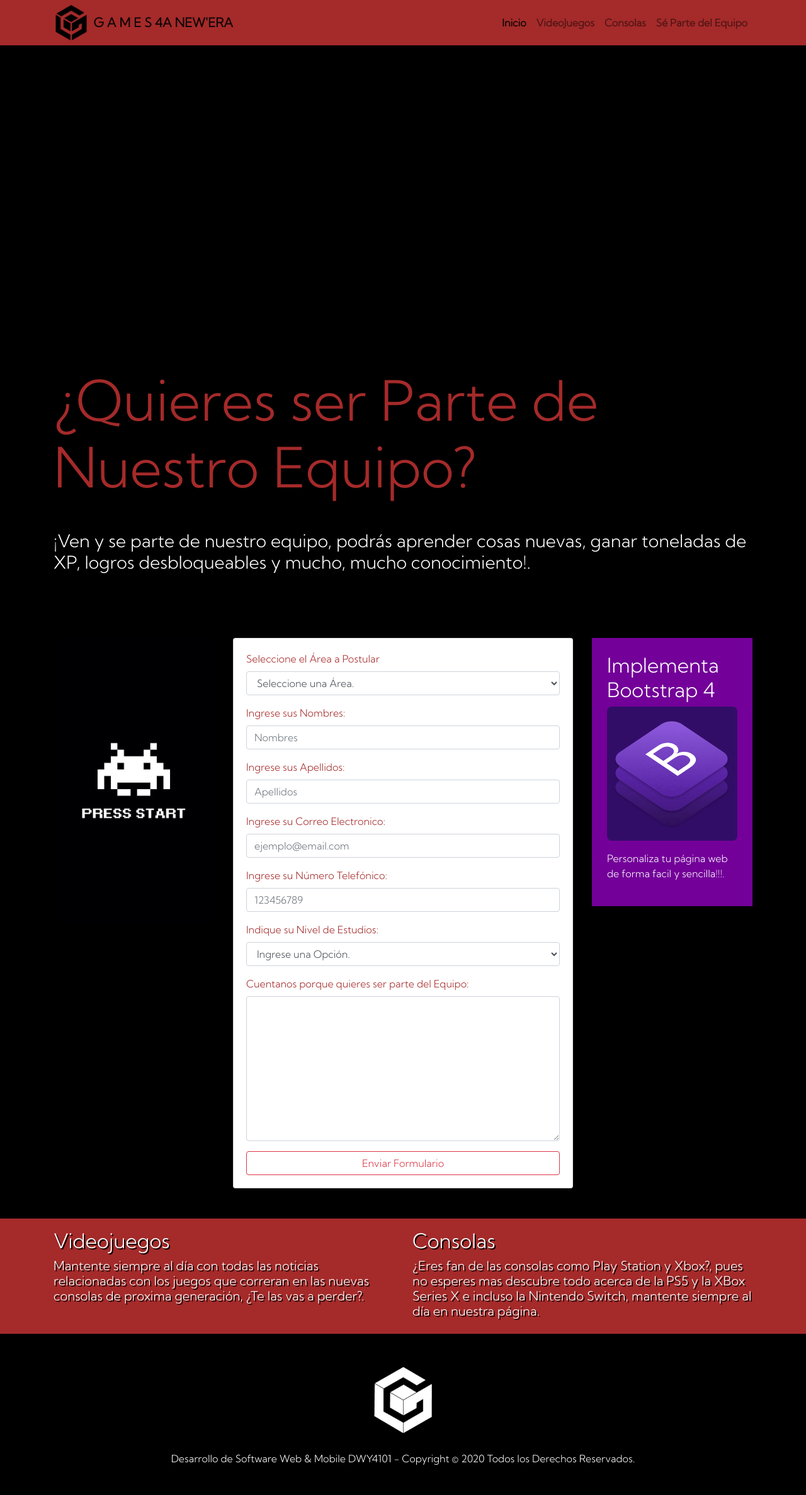
After one commit to Brian309/Fase2DinamarcaCabezasRamirez005D, a Django app: page /access/contacto/ in a window 1280 px wide. The commit adds this page. Shown: the whole page at 63% size. Run offline with Django 3.2, Linux system fonts and the light colour scheme; data comes from the database, SQL or seed files in the repository; some libraries are stand-ins or nearby versions.

Commit message:
GamesNewsEra: Implementando Vista 'Contacto'

```diff
--- a/GameNewsEra/Admin_Noticias/static/css/portadas.css
+++ b/GameNewsEra/Admin_Noticias/static/css/portadas.css
@@ -1,5 +1,5 @@
 .games {
-    background-image: url("{% static '../img/games.jpg' %}");
+    background-image: url("../img/games.jpg'");
     margin-top: 55px;
 }
 
@@ -24,12 +24,10 @@
 }
 
 .contacto {
-    background-image: url("../img/contacto.jpg");
     margin-top: 55px;
 }
 
 .gracias {
-    background-image: url("../img/contacto.jpg");
     margin-top: 55px;
 }
 
--- /dev/null
+++ b/GameNewsEra/Admin_Noticias/templates/contacto.html
@@ -0,0 +1,171 @@
+{% extends "base_generic.html" %}
+
+  {% block content %}
+
+    <!--Portada Principal-->
+    <section class="contacto container-fluid slider d-flex">
+      <h1 class="display-4 d-block w-100"></h1>
+    </section>
+    <!--Header-->
+    <header id="home">
+      <div class="container mt-5">
+        <div class="row">
+          <div class="col-md-12">
+            <div class="header-content-rigth">
+              <br><br>
+              <h1 id="new" class="display-2">¿Quieres ser Parte de Nuestro Equipo?</h1>
+              <p class="mt-5 h3">¡Ven y se parte de nuestro equipo, podrás aprender cosas nuevas, ganar toneladas de XP, logros desbloqueables y mucho, mucho conocimiento!.</p>
+              <br><br>
+            </div>
+          </div>
+        </div>
+      </div>
+    </header>
+    <!--Formulario-->
+
+    <section id="bloque-1">
+      <div class="container">
+        <div class="row mt-5">
+          <div class="col-md-3">
+            <div>
+              {% load static %}
+              <img src="{% static 'img/form.jpg' %}" style="width: 100%;" alt="Press Start">
+            </div>
+          </div>
+          <div class="col-md-6">
+            <form id="formulario" action="{% url 'gracias' %}" class="card" method="post" onsubmit="return validacion()">
+              {% csrf_token %}
+              <div class="card-body">
+                <div class="form-group">
+                  <label for="exampleFormControlSelect1">Seleccione el Área a Postular</label>
+                  <select name="noticia" required class="form-control" id="noticias">
+                    <option value="">Seleccione una Área.</option>
+                    <option value="1">Noticias VideoJuegos</option>
+                    <option value="2">Noticias Consolas</option>
+                    <option value="3">Publicidad en Área Gaming</option>
+                  </select>
+                </div>
+                <div class="form-group">
+                  <label for="formGroupExampleInput">Ingrese sus Nombres:</label>
+                  <input type="text" name="nombres" required placeholder="Nombres" minlength="3" class="form-control">
+                </div>
+                <div class="form-group">
+                  <label for="formGroupExampleInput">Ingrese sus Apellidos:</label>
+                  <input type="text" name="apellidos" required placeholder="Apellidos" minlength="3" class="form-control">
+                </div>
+                <div class="form-group">
+                  <label for="formGroupExampleInput">Ingrese su Correo Electronico:</label>
+                  <input type="email" name="email" required placeholder="ejemplo@email.com" class="form-control" id="inputEmail4">
+                </div>
+                <div class="form-group">
+                  <label for="formGroupExampleInput">Ingrese su Número Telefónico:</label>
+                  <input type="number" name="telefono" required placeholder="123456789" minlength="9" class="form-control" id="fono">
+                </div>
+                <div class="form-group required">
+                  <label for="exampleFormControlSelect1">Indique su Nivel de Estudios:</label>
+                  <select name="opcion" required class="form-control" id="opciones">
+                    <option value="">Ingrese una Opción.</option>
+                    <option value="1">Secundaria Completa.</option>
+                    <option value="2">Técnico Profesional.</option>
+                    <option value="3">Titulo Universitario.</option>
+                    <option value="4">Ninguno.</option>
+                  </select>
+                </div>
+                <div class="form-group green-border-focus">
+                  <label for="formGroupExampleInput">Cuentanos porque quieres ser parte del Equipo: </label>
+                  <textarea cols="30" rows="9" name="texto" required minlength="20" class="form-control"></textarea>
+                </div>
+                <button type="submit" class="btn btn-outline-danger btn-block">Enviar Formulario</button>
+              </div>
+            </form>
+          </div>
+          <div class="col-md-3">
+            <div id="bootstrap" class="pt-4 pb-4 pr-4 pl-4">
+              <h2>Implementa Bootstrap 4</h2>
+              <a href="https://getbootstrap.com/" style="text-decoration: none;" target="_blank">
+                {% load static %}
+                <img src="{% static 'img/pub-bootstrap.png' %}" style="width: 100%;"alt="Publicidad Bootstrap">
+              </a>
+              <p class="mt-3">Personaliza tu página web de forma facil y sencilla!!!.</p>
+            </div>
+          </div>
+        </div>
+      </div>
+    </section>
+    <!--Secciones Inferiores-->
+    <section id="secciones">
+      <div class="container">
+        <div class="row my-5">
+          <div class="col-md-6">
+            <h2 class="mt-3"><a href="{% url 'videogames' %}">Videojuegos</a></h2>
+            <p class="h5 mb-4">Mantente siempre al día con todas las noticias relacionadas con los juegos que correran en las nuevas consolas de proxima generación, ¿Te las vas a perder?.</p>
+          </div>
+          <div class="col-md-6">
+            <h2 class="mt-3"><a href="{% url 'consolas' %}">Consolas</a></h2>
+            <p class="h5 mb-4">¿Eres fan de las consolas como Play Station y Xbox?, pues no esperes mas
+              descubre todo acerca de la PS5 y la XBox Series X e incluso la Nintendo Switch,
+              mantente siempre al día en nuestra página.</p>
+          </div>
+        </div>
+      </div>
+    </section>
+   <!--JQuery Validation Scritps-->
+    <script src="https://ajax.googleapis.com/ajax/libs/jquery/3.5.1/jquery.min.js"></script>
+    <script src="https://cdnjs.cloudflare.com/ajax/libs/jquery-validate/1.17.0/jquery.validate.js"></script>
+    <!--Configuración ScrollReveal-->
+    <script>
+      const sr = ScrollReveal();
+
+      sr.reveal('#bloque-1', {
+          duration: 2000,
+          origin: 'bottom'
+      });
+    </script>
+    <!--Configuración JQuery Validation-->
+    <script>
+      $(function()
+      {
+        $("#formulario").validate({
+            rules: {
+                    nombres: "required",
+                    apellidos: "required",
+                    telefono: {
+                      required: true,
+                      digits: true
+                    },
+                    email: {
+                        required: true,
+                        email: true
+                    },
+                    texto: {
+                        required: true
+                    }
+                },
+            messages: {
+                email: {
+                    required: 'Ingresa tu correo electrónico',
+                    email: 'Formato de correo no válido'
+                },
+                nombres: {
+                    required: 'Ingresa su(s) nombre(s)',
+                    minlength: 'Caracteres insuficientes mínimo 3'
+                },
+                apellidos:{
+                    required: 'Ingrese su(s) apellido(s)',
+                    minlength: 'Caractéres insuficientes mínimo 3'
+                },
+                telefono:{
+                    required: 'Ingrese un teléfono válido',
+                    digits: 'porfavor digite solo números',
+                    minlength: 'porfavor ingrese 9 digitos'
+                },
+                texto: {
+                    required: 'Ingrese texto, al menos 20 caracteres.'                }
+                }
+        });
+    });
+    </script>
+    <!--JavaScript Personalizado-->
+
+
+{% endblock %}
```
